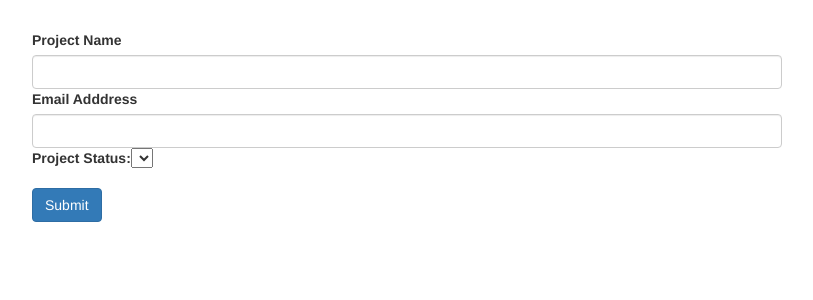
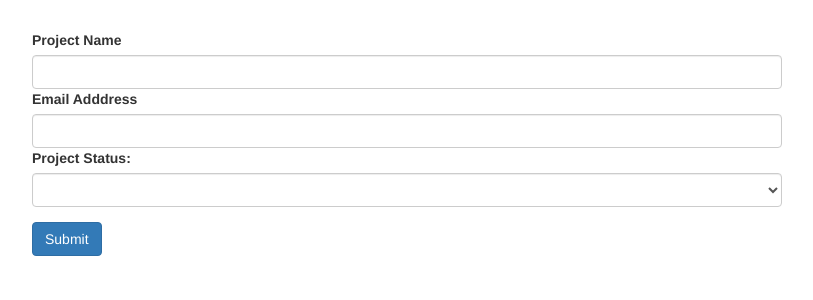
Before and after one commit to lorijhum/reactive-Form-Assignment, an Angular app: page / in a window 1280 px wide. Shown: the top 300 px of the page, without its empty margins (233-1046 px from the left). Built offline with nearby package versions, Linux system fonts and the light colour scheme.

Commit message:
add working dropdown

```diff
--- a/src/app/app.component.html
+++ b/src/app/app.component.html
@@ -18,15 +18,13 @@
           </div>
           <div class="form-group">
               <label for="status">Project Status:  </label>
-              <select formControlName="status">
-
-              <!-- [ngModel]="selectedStatus" -->
-              <!-- ngModel class="form-control"> -->
-              <option
-                *ngFor="let status of statusArray"
-                [ngValue]="status">{{ status }}</option>
+              <select id="status" formControlName="projectStatus" class="form-control">
+               <option
+                *ngFor="let s of statusArry"
+                [ngValue]="s">{{ s }}</option>
               </select>
           </div>
+
         <button class="btn btn-primary" type="submit">Submit</button>
       </form>
     </div>
--- a/src/app/app.component.ts
+++ b/src/app/app.component.ts
@@ -18,7 +18,7 @@
     //  'projectName': new FormControl(null, [Validators.required, this.forbiddenProjectName]),
      'projectName': new FormControl(null, Validators.required, this.forbiddenProjectName),
      'email': new FormControl(null, [Validators.required, Validators.email]),
-     'status': new FormControl(null)
+     'projectStatus': new FormControl(null)
    });
 
   }
```
